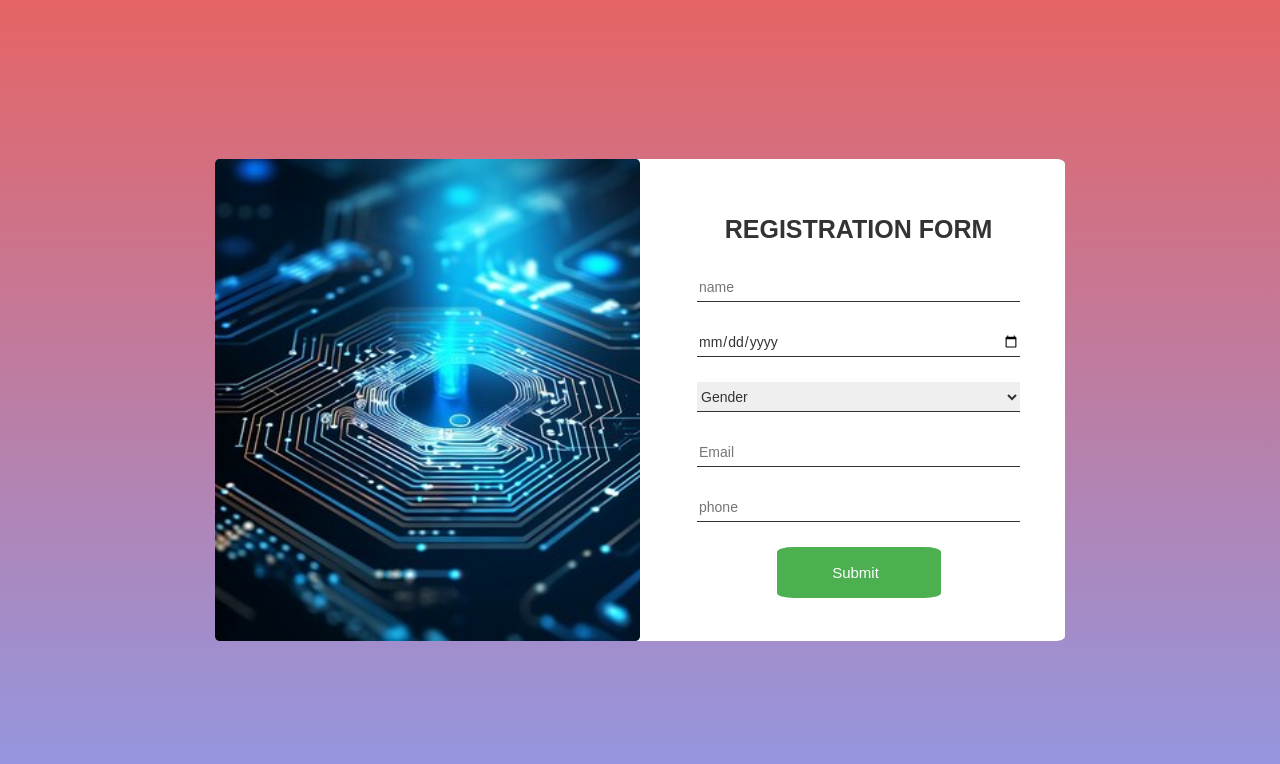
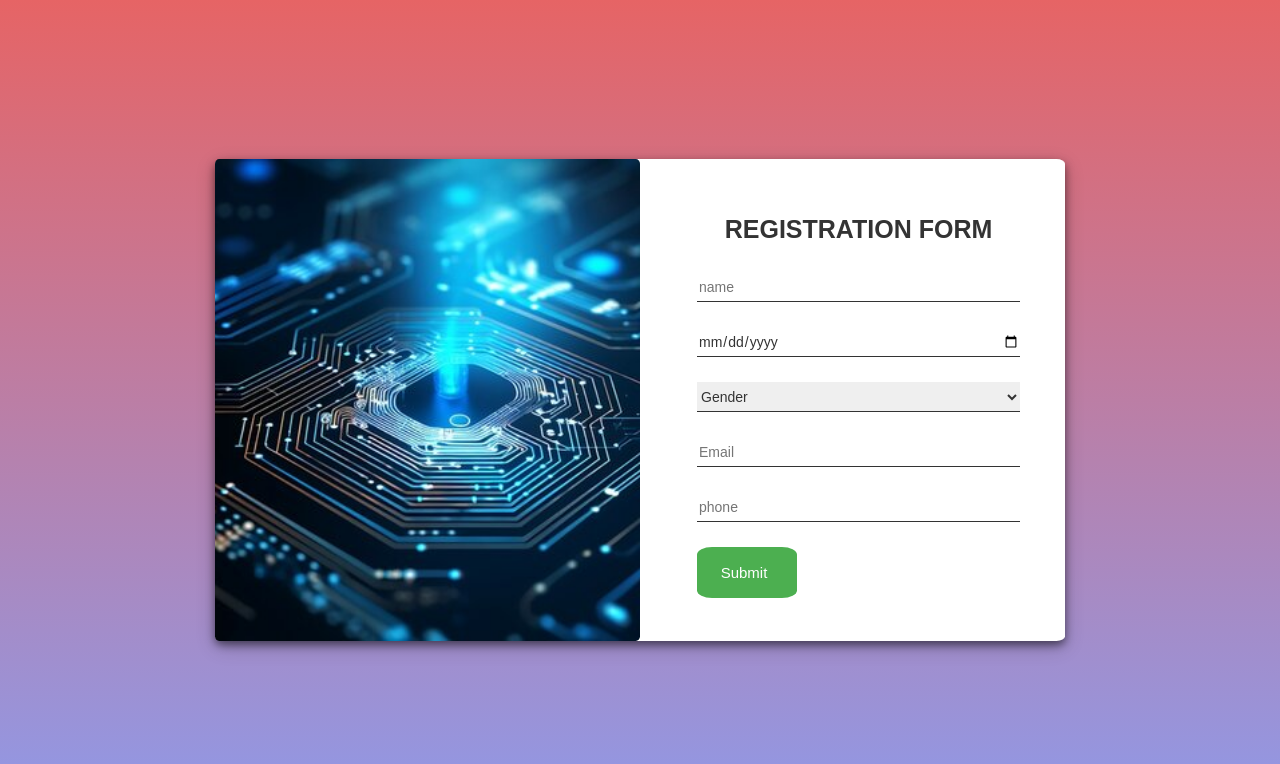
Before and after one commit to Aniket-savaliya/login-page, a plain HTML site: page index.html in a window 1280 px wide. Drawn offline with Linux system fonts and the light colour scheme.

Commit message:
git.commit

```diff
--- a/style.css
+++ b/style.css
@@ -48,6 +48,7 @@ img{
     margin: auto;
     display: flex;
     border-radius: 1%;
+    box-shadow: 0 4px 8px 0 rgba(0, 0, 0, 0.5), 0 6px 20px 0 rgba(0, 0, 0, 0.19);
 }
 
 .inner .image-holder{
@@ -112,9 +113,8 @@ select{
 
 button{
     border: none;
-    width: 164px;
+    width: 100px;
     height: 51px;
-    margin: auto;
     cursor: pointer;
     display: flex;
     align-items: center;
@@ -123,7 +123,7 @@ button{
     background: #4caf50;
     font-size: 15px;
     color: #fff;
-    border-radius: 10%;
+    border-radius: 15%;
 }
 button:hover{
     background: #45a049;
```
